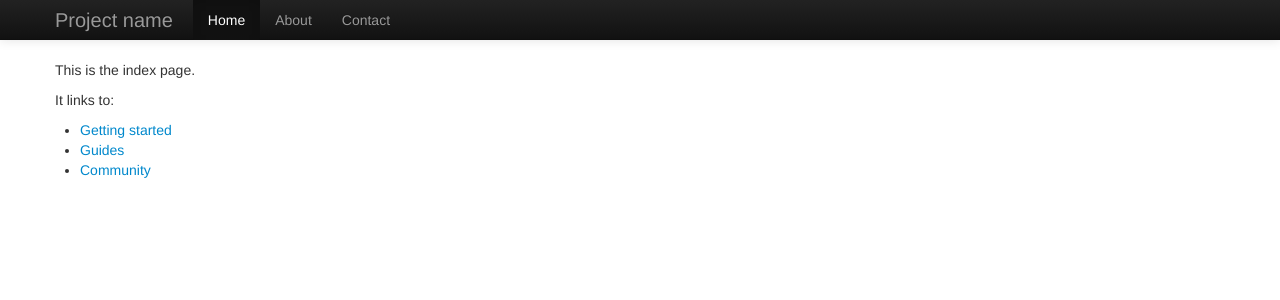
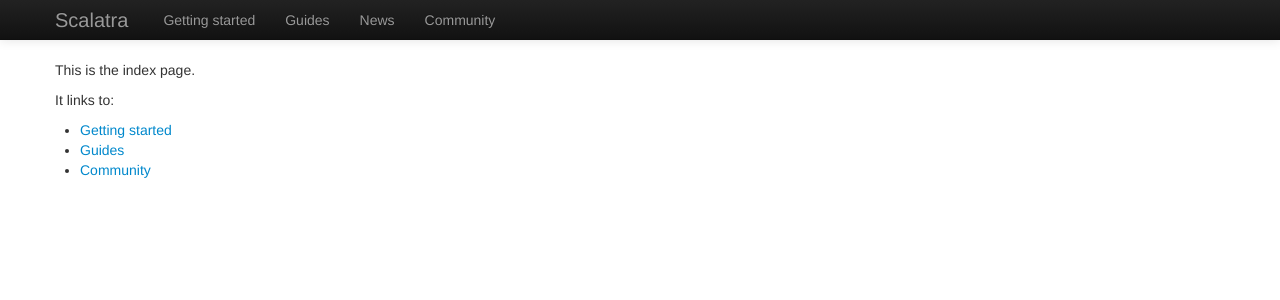
Before and after one commit to scalatra/scalatra-book, a Jekyll site: the page built from index.md, in a window 1280 px wide. Shown: the top 300 px of the page. Built offline with Jekyll 4.4.1, drawn with Linux system fonts in a browser that asks for light colours; Markdown is read by kramdown in place of the engine named in the settings.

Commit message:
Added main nav links.

```diff
--- a/_layouts/default.html
+++ b/_layouts/default.html
@@ -39,12 +39,13 @@
             <span class="icon-bar"></span>
             <span class="icon-bar"></span>
           </a>
-          <a class="brand" href="#">Project name</a>
+          <a class="brand" href="#">Scalatra</a>
           <div class="nav-collapse collapse">
             <ul class="nav">
-              <li class="active"><a href="#">Home</a></li>
-              <li><a href="#about">About</a></li>
-              <li><a href="#contact">Contact</a></li>
+              <li><a href="/getting-started">Getting started</a></li>
+              <li><a href="/guides">Guides</a></li>
+              <li><a href="/news">News</a></li>
+              <li><a href="/community">Community</a></li>
             </ul>
           </div><!--/.nav-collapse -->
         </div>
```
